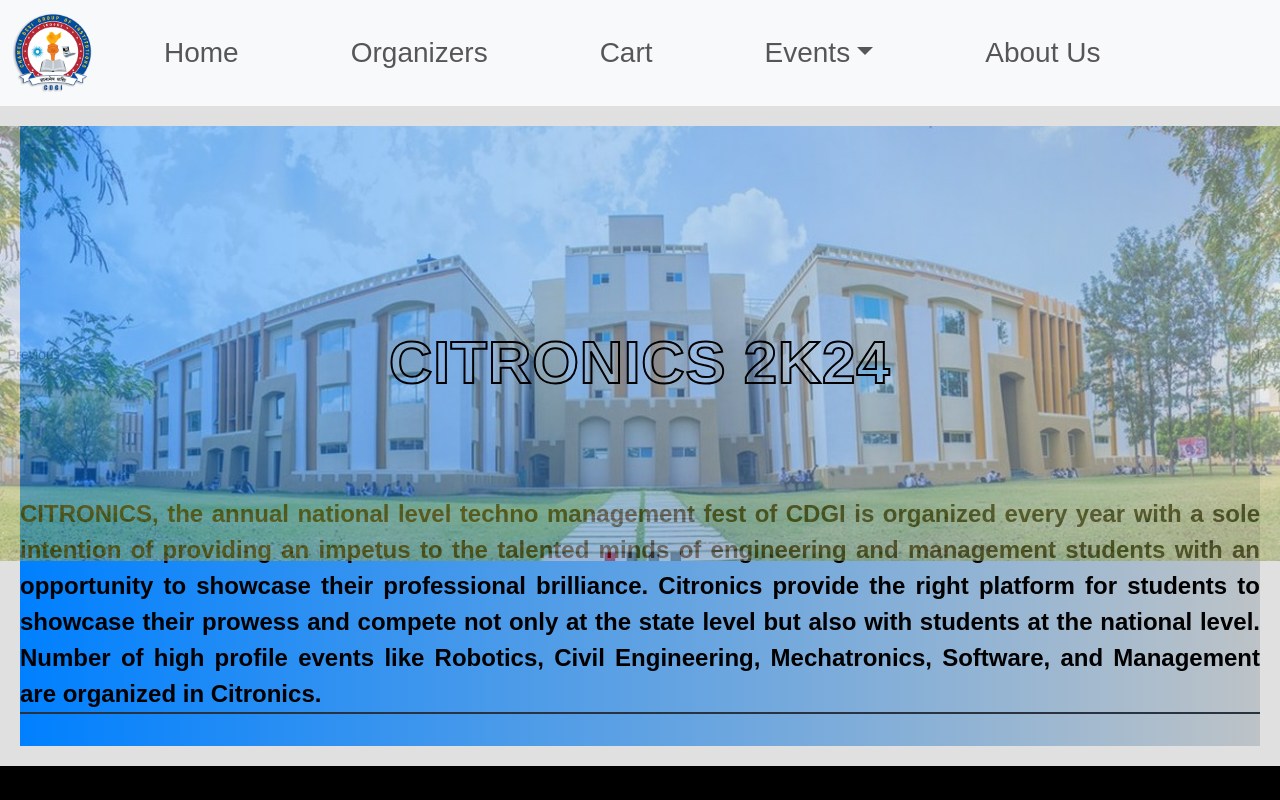
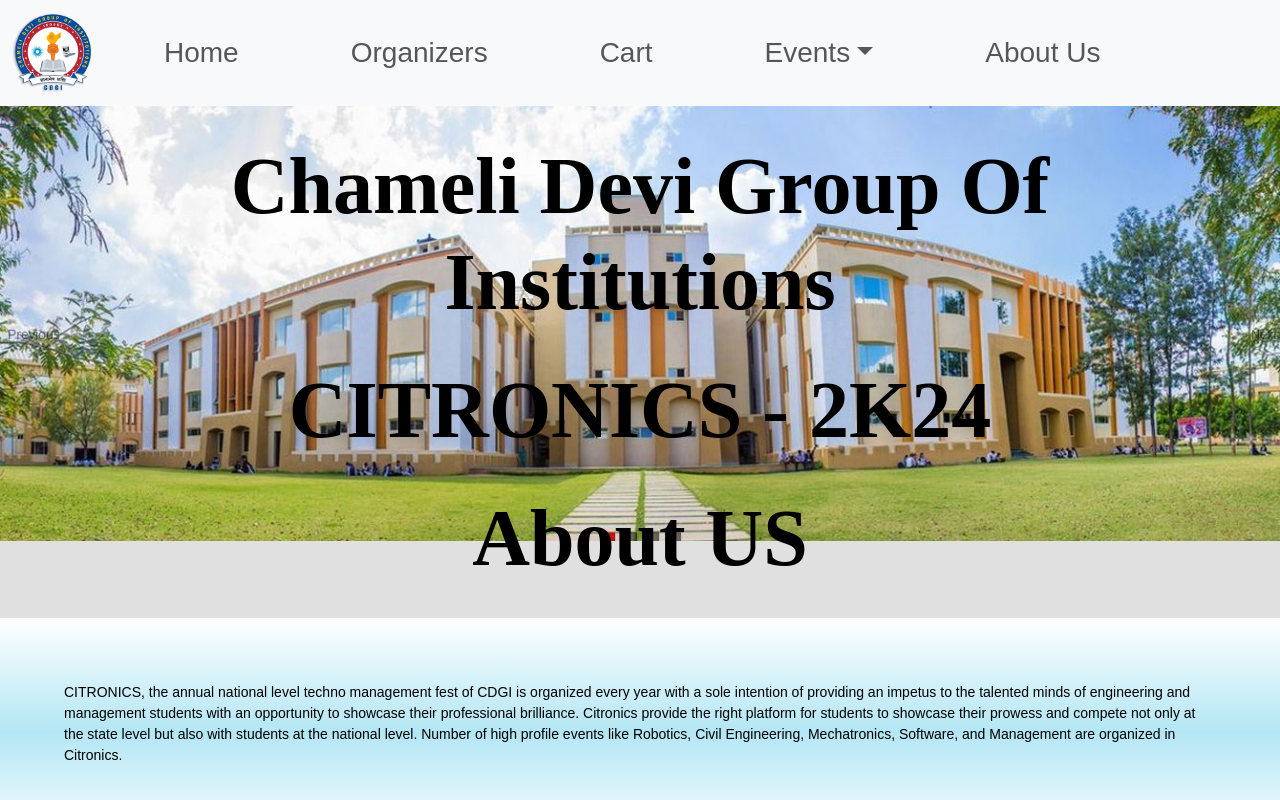
Before and after one commit to Vasuandhub1/Citronics2023, a React (Create React App) app: page /aboutus in a window 1280 px wide. Shown: the top 800 px of the page. Built offline with nearby package versions, Linux system fonts and the light colour scheme.

Commit message:
final production

```diff
--- a/src/components/About/Aboutus.css
+++ b/src/components/About/Aboutus.css
@@ -1,99 +1,67 @@
-#container {
-    padding-bottom: 32px;
-    display: flex;
-    flex-direction: column;
-    align-items: center;
-    gap: 24px;
-}
-
-/* Image */
-#clgbg {
-    position: absolute;
-    z-index: -0;
-    width: 100%;
-    opacity: 0.5;
-}
-
-#title-pc{
-    color: rgba(255, 255, 255, 0.096);
-    -webkit-text-stroke: 2px;
-    -webkit-text-stroke-color: #000000;
-    text-align: center; /* Center the text horizontally */
-    text-decoration: none;
-    font-family: 'Poppins', sans-serif;
-    font-size: 60px;
-    font-weight: bold;
-    letter-spacing: 0.8px;
-    padding-bottom: 4rem;
-    padding-top: 12rem;
-    padding-left: 0; /* Removed padding-left for responsiveness */
-    opacity: 0.0;
-    transform: scale(0.8);
-    animation: titleEntrance 1.9s ease-out forwards;
-
-
-
-}
-
-@keyframes titleEntrance {
-    from {
-        opacity: 0;
-        transform: scaleX(7);
-    }
-    to {
-        opacity: 1;
-        transform: scale(1);
-    }
-}
-
-#text-pc{
-    display: flex;
-    font-size: x-large;
-    flex-wrap: wrap;
-    font-weight: bold;
-    text-align: justify;
-    justify-content: space-between;
-    align-items: flex-start;
-    color: rgb(0, 0, 0);
-    border-bottom: 2px solid #293241;
-
-}
-
-    #title-media {
-        color: white;
-        -webkit-text-stroke: 1px;
-        -webkit-text-stroke-color: #000000;
-        text-align: center;
-        text-decoration: none;
-        font-family: 'Poppins', sans-serif;
-        font-size: 35px;
-        font-weight: bold;
-        letter-spacing: 0.8px;
-        margin-bottom: 2rem;
-        margin-top: 2rem;
-        margin-left: auto;
-        margin-right: auto;
-        opacity: 0.0;
-        transform: scale(0.8);
-        animation: titleEntrance 1.9s ease-out forwards;
-
-
+*{margin: 0%;
+    padding: 0%;
+    box-sizing: border-box;}
+    #middel{
+        overflow: auto;
+        background-image:url("./cdgiimg.jpg") ;
+        background-repeat: no-repeat;
+        background-size: 100%;
 
     }
 
+    .inte-head{
+        text-align: center;
+        font-size: 5rem;
+        font-family: 'Times New Roman', Times, serif;
+        margin:2rem;
+        font-weight: 800;
+    }
+    #content{
+        background-image: linear-gradient(to bottom,white,rgb(179, 230, 244),white
+        );
+        padding: 5%;
+    }
+    #footer{
 
-
-#text-media
-{
-
-    /* padding: 20px; Adjusted padding for responsiveness */
-    display: flex;
-    flex-wrap: wrap;
-    font-weight: bold;
-    text-align: justify;
-    justify-content: space-between;
-    align-items: flex-start;
-    color: rgb(0, 0, 0);
-    border-bottom: 2px solid #293241;
-    border-radius: 2px;
-}
+        width: 100%;
+        height: fit-content;
+    }
+    #inner-car{
+        max-width: 15rem;
+        max-height: 5rem;
+        overflow:auto;
+        background-color: rgba(0, 0, 0, 0.601);
+    }
+    #buttons{
+        margin-top: 20px;
+        display: flex;
+        justify-content: space-between;
+        background-color: rgba(0, 0, 0, 0.601);
+        padding: 1%;
+    }
+    #main-card{
+        height: max-content;
+        width: max-content;
+    }
+    #event{
+        display: flex;
+        justify-content: space-evenly;
+        flex-wrap: wrap;
+        gap: 20px;
+    }
+    #button{
+        max-width: 150px;
+        max-height: 40px;
+    }
+    #viewcart{
+        position:fixed;
+        bottom: 1px;
+    }
+    @media screen and (max-width:786px) {
+        .inte-head{
+            text-align: center;
+            font-family: 'Times New Roman', Times, serif;
+            font-size: medium;
+           margin: 9px;
+        }
+    }
--- a/src/components/About/Aboutus.jsx
+++ b/src/components/About/Aboutus.jsx
@@ -1,49 +1,35 @@
-import React from "react";
+import React, { useContext } from "react";
 import "./Aboutus.css";
 import bg from "./cdgiimg.jpg";
 import Footers from "../Footer Bar/Footers";
 import Navigation from "../Navigation bar/navigation";
+import amount_context from "../context/context";
+import Viewcart from "../viewcart/viewcart";
 export default function Aboutus(){
+  const{amount}=useContext(amount_context);
   return (
-    <>
-    <Navigation/>
-    <div id="imag">
-      <div id="container">
-        <img src={bg} alt="" id="clgbg" />
-
-
-        {window.outerWidth <= 786 ? (
-          <>
-            <div id="title-media">CITRONICS 2K24</div>
-            <div id="text-media">
-              CITRONICS, the annual national level techno management fest of CDGI is
+    <div>
+    <div id="header"><Navigation></Navigation></div>
+    <div id="middel">
+        <div className="inte-head">
+          <h1 className="inte-head">Chameli Devi Group Of Institutions</h1>
+        <h2 className="inte-head">CITRONICS - 2K24</h2>
+        <h3 className="inte-head">About US</h3></div>
+        </div>
+        <div id="content">
+          <p>CITRONICS, the annual national level techno management fest of CDGI is
               organized every year with a sole intention of providing an impetus to
               the talented minds of engineering and management students with an
               opportunity to showcase their professional brilliance. Citronics provide
               the right platform for students to showcase their prowess and compete
               not only at the state level but also with students at the national level.
               Number of high profile events like Robotics, Civil Engineering,
-              Mechatronics, Software, and Management are organized in Citronics.
-            </div>
-          </>
-        ) : (
-          <>
-            <div id="title-pc">CITRONICS 2K24</div>
-            <div id="text-pc">
-              CITRONICS, the annual national level techno management fest of CDGI is
-              organized every year with a sole intention of providing an impetus to
-              the talented minds of engineering and management students with an
-              opportunity to showcase their professional brilliance. Citronics provide
-              the right platform for students to showcase their prowess and compete
-              not only at the state level but also with students at the national level.
-              Number of high profile events like Robotics, Civil Engineering,
-              Mechatronics, Software, and Management are organized in Citronics.
-            </div>
-          </>
-        )}
-      </div>
-      <Footers/>
+              Mechatronics, Software, and Management are organized in Citronics.</p>
+          {amount!=0?<div id="viewcart"><Viewcart/></div>:<p></p>}
+        </div>
+    <div id="footer">
+      <Footers></Footers>
     </div>
-    </>
+  </div>
   );
 };
```
